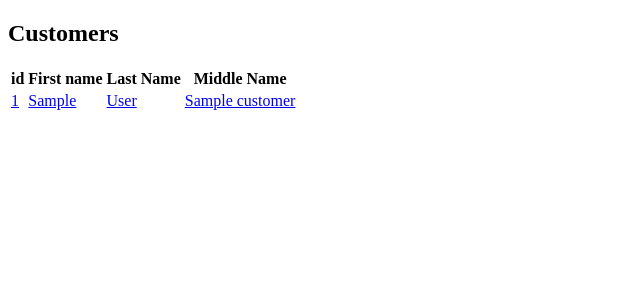
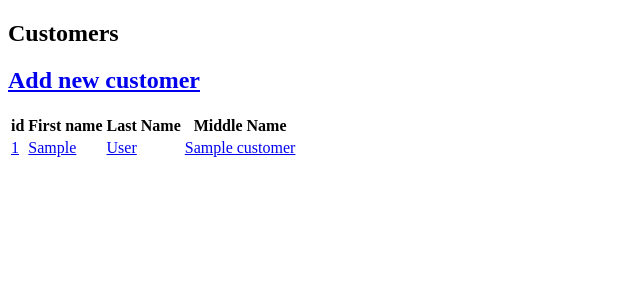
Before and after one commit to misoversitty/cinema, a Python web app: template src/templates/customers.html in a window 1280 px wide. Shown: the top 300 px of the page, without its empty margins (0-640 px from the left). Run offline with Jinja, Linux system fonts and the light colour scheme; the template is opened without the code that fills it: most values are stand-ins (such as "Sample title", 1, 10 or a date in 2020).

Commit message:
Add link to customer-creating form in customer list

```diff
--- a/src/templates/customers.html
+++ b/src/templates/customers.html
@@ -6,6 +6,7 @@
 
 {% block header %}
 <h1>Customers</h1>
+<h2><a href="/customers/add_new">Add new customer</a></h2>
 {% endblock %}
 
 {% block content %}
```
